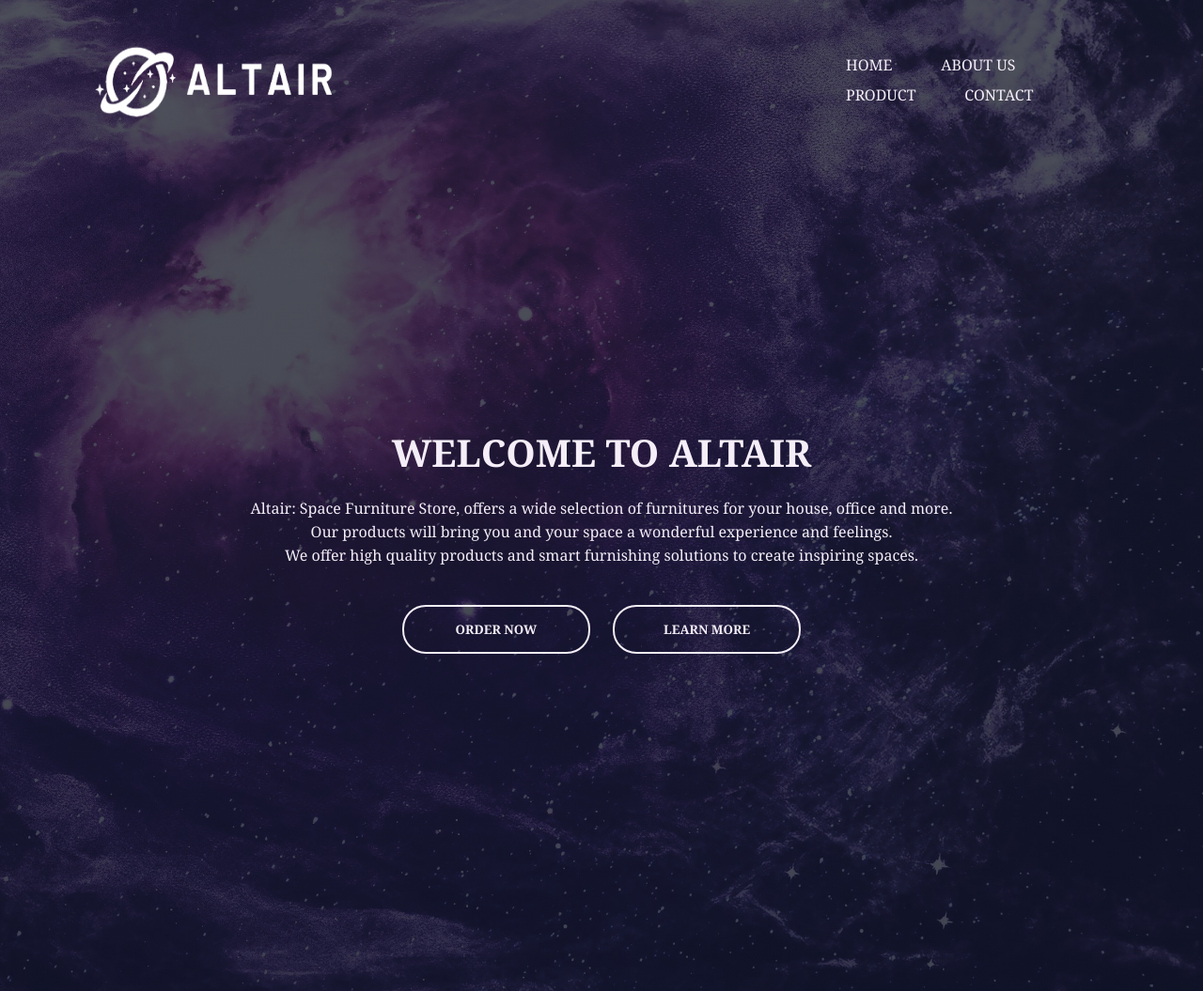
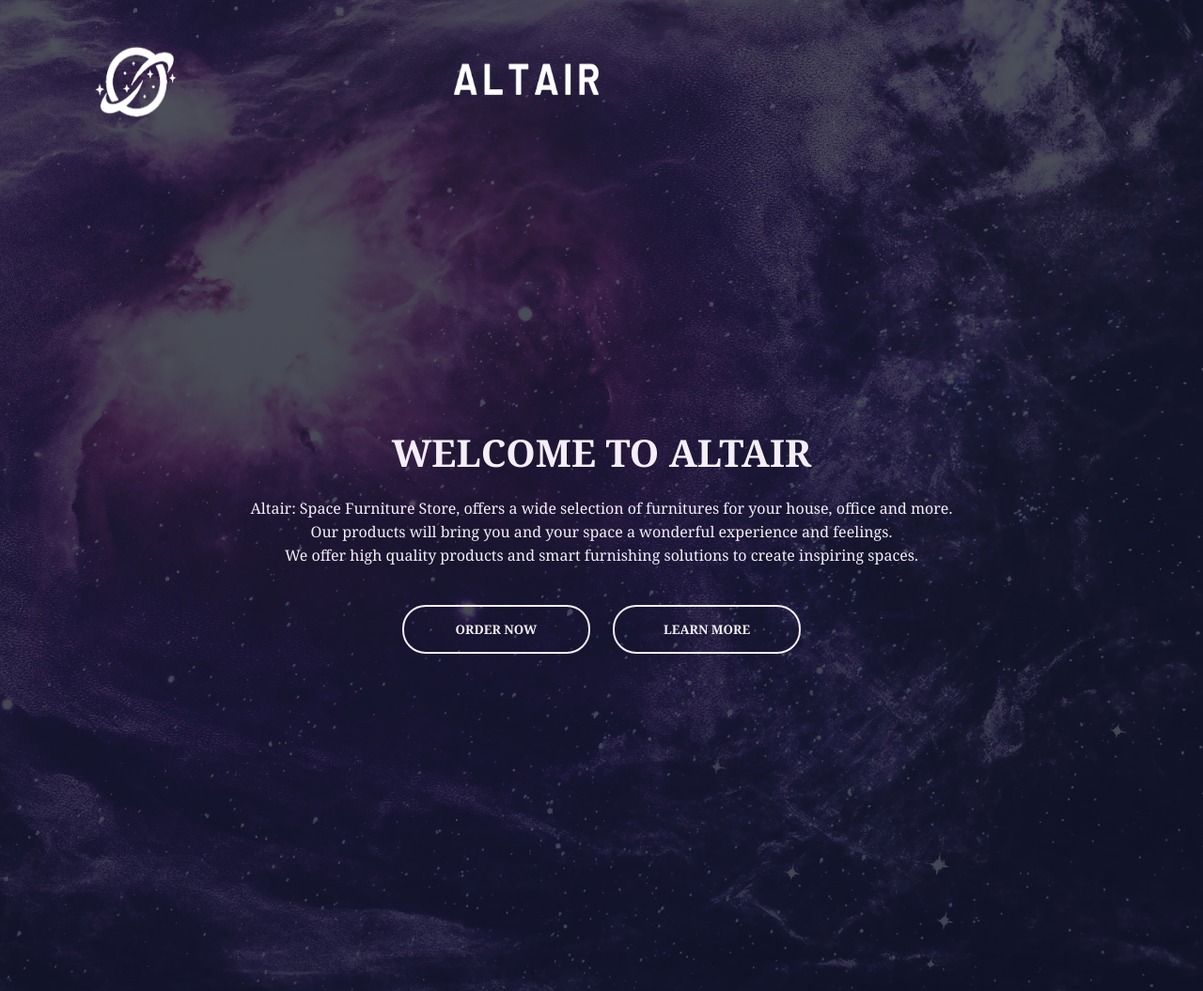
Before and after one commit to 202210932/Altair-space-furniture-store, a website built with Vite: page index.html in a window 1280 px wide. Shown: the top 1055 px of the page at 94% size. Built offline with nearby package versions, Linux system fonts and the light colour scheme.

Commit message:
Update index.html

```diff
--- a/index.html
+++ b/index.html
@@ -13,12 +13,6 @@
         <div class="navbar">
             <img src="Images/RLogo2.png" class="logo" alt="Altair Logo">
             <img src="Images/Altair2.png" class="altair" alt="Altair">
-            <ul>
-            <li><a href="pages/Hmpage.html" class="tp-button tp-bar-item">Home</a></li>
-            <li><a href="pages/AboutUs.html" class="tp-button tp-bar-item">About us</a></li>
-            <li><a href="pages/Product.html" class="tp-button tp-bar-item">Product</a></li>
-            <li><a href="pages/Contact.html" class="tp-button tp-bar-item">Contact</a></li>
-            </ul>
         </div>
             <div class="content">
                 <h1>WELCOME TO ALTAIR</h1>
```
